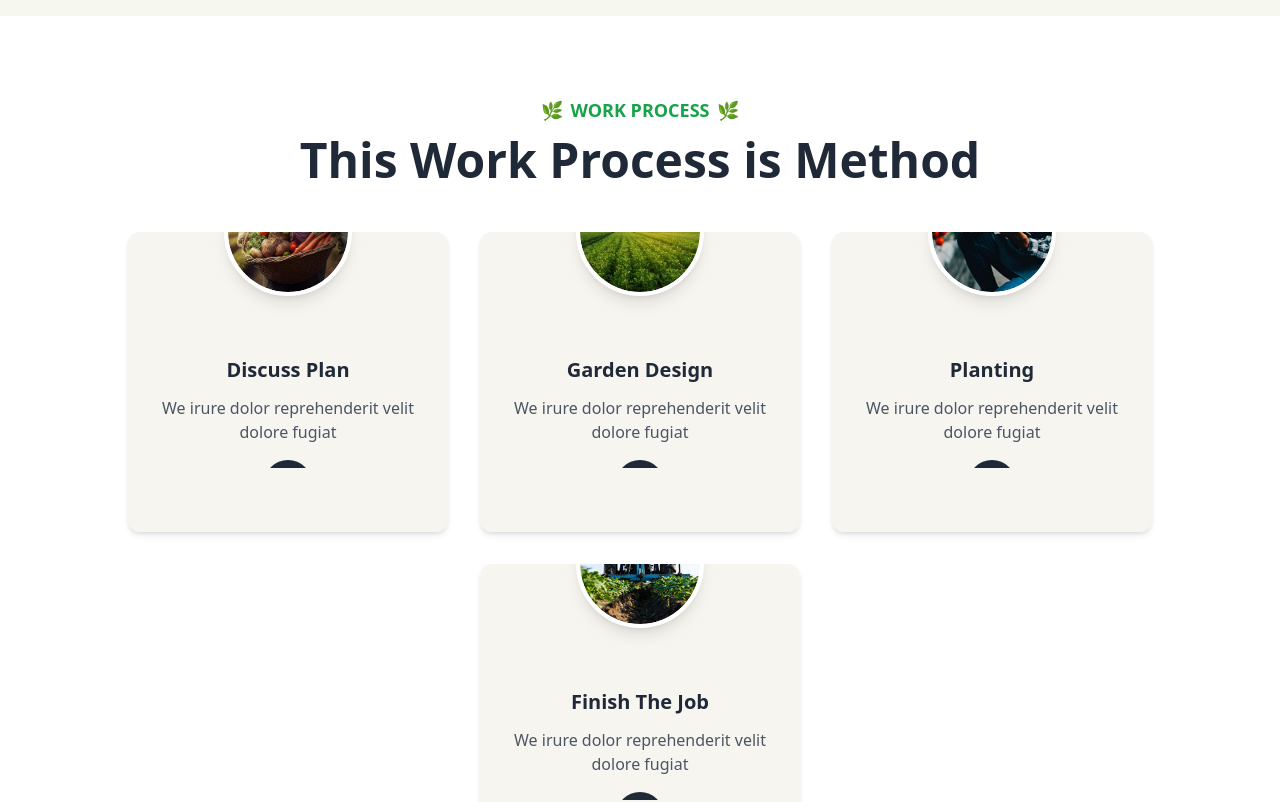
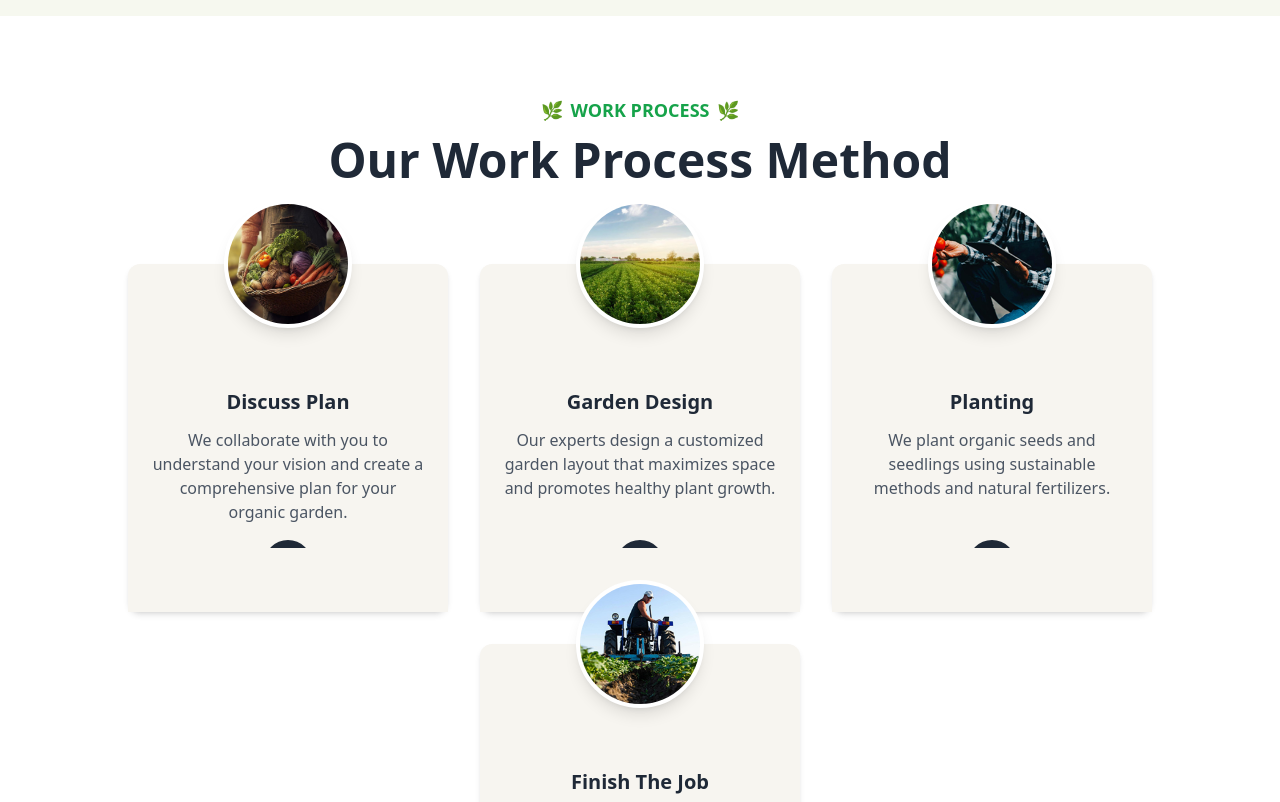
Before and after one commit to IntegerAlex/kisaancall, a Next.js app: page / in a window 1280 px wide. Shown: the part 1640-2442 px from the top of the page. Built offline with nearby package versions, Linux system fonts and the light colour scheme.

Commit message:
Card fixes

```diff
--- a/src/components/WorkProcessSection.tsx
+++ b/src/components/WorkProcessSection.tsx
@@ -2,6 +2,7 @@
 
 import * as React from "react"
 import Image from "next/image"
+import { ImageIcon } from "lucide-react"
 
 interface WorkProcessCardProps {
   imageSrc: string
@@ -16,10 +17,47 @@ const WorkProcessCard: React.FC<WorkProcessCardProps> = ({
   description,
   stepNumber,
 }) => {
+  const [imageError, setImageError] = React.useState(false)
+  const [imageLoaded, setImageLoaded] = React.useState(false)
+
+  const handleImageError = () => {
+    setImageError(true)
+  }
+
+  const handleImageLoad = () => {
+    setImageLoaded(true)
+  }
+
   return (
-    <div className="relative group flex-1 min-w-[280px] max-w-[320px] bg-[#F7F5F0] rounded-lg shadow-md overflow-hidden transition-all duration-300 ease-in-out hover:bg-[#528C4B] pb-16 pt-[100px] text-center">
-      <div className="absolute top-0 left-1/2 -translate-x-1/2 -translate-y-1/2 w-32 h-32 rounded-full bg-white shadow-lg flex items-center justify-center border-4 border-white overflow-hidden z-10">
-        <Image src={imageSrc} alt={title} fill className="rounded-full object-cover" />
+    <div className="relative group flex-1 min-w-[280px] max-w-[320px] bg-[#F7F5F0] rounded-lg shadow-md overflow-visible transition-all duration-300 ease-in-out hover:bg-[#528C4B] pb-16 pt-[100px] text-center">
+      <div className="absolute top-0 left-1/2 -translate-x-1/2 -translate-y-1/2 w-32 h-32 rounded-full bg-white shadow-lg border-4 border-white overflow-hidden z-10">
+        <div className="relative w-full h-full flex items-center justify-center">
+          {imageError ? (
+            <div className="w-full h-full bg-gray-100 flex items-center justify-center">
+              <ImageIcon className="w-8 h-8 text-gray-400" />
+            </div>
+          ) : (
+            <>
+              <Image
+                src={imageSrc}
+                alt={title}
+                fill
+                className="object-cover transition-opacity duration-300"
+                style={{
+                  opacity: imageLoaded ? 1 : 0,
+                }}
+                onError={handleImageError}
+                onLoad={handleImageLoad}
+                sizes="128px"
+              />
+              {!imageLoaded && !imageError && (
+                <div className="absolute inset-0 bg-gray-100 flex items-center justify-center">
+                  <div className="animate-spin rounded-full h-6 w-6 border-2 border-gray-300 border-t-gray-600"></div>
+                </div>
+              )}
+            </>
+          )}
+        </div>
       </div>
       <div className="p-6 relative z-0">
         <h3 className="text-xl font-bold mb-3 text-gray-800 transition-colors duration-300 group-hover:text-white">
@@ -29,7 +67,7 @@ const WorkProcessCard: React.FC<WorkProcessCardProps> = ({
           {description}
         </p>
       </div>
-      <div className="absolute bottom-6 left-1/2 -translate-x-1/2 w-12 h-12 rounded-full bg-gray-800 text-white flex items-center justify-center font-bold text-lg">
+      <div className="absolute bottom-6 left-1/2 -translate-x-1/2 w-12 h-12 rounded-full bg-gray-800 text-white flex items-center justify-center font-bold text-lg group-hover:bg-[#528C4B] transition-colors duration-300">
         {`0${stepNumber}`}
       </div>
       <div className="absolute bottom-0 left-0 right-0 h-16 bg-[#F7F5F0] group-hover:bg-[#528C4B] transition-colors duration-300 ease-in-out"></div>
@@ -40,36 +78,36 @@ const WorkProcessCard: React.FC<WorkProcessCardProps> = ({
 const WorkProcessSection: React.FC = () => {
   const processSteps = [
     {
-      imageSrc: "/images/faq-1-1.jpg", // Using an existing image for now, will replace with correct one if available
+      imageSrc: "/images/faq-1-1.jpg",
       title: "Discuss Plan",
-      description: "We irure dolor reprehenderit velit dolore fugiat",
+      description: "We collaborate with you to understand your vision and create a comprehensive plan for your organic garden.",
     },
     {
-      imageSrc: "/images/project-1-1.jpg", // Using an existing image for now
+      imageSrc: "/images/project-1-1.jpg",
       title: "Garden Design",
-      description: "We irure dolor reprehenderit velit dolore fugiat",
+      description: "Our experts design a customized garden layout that maximizes space and promotes healthy plant growth.",
     },
     {
-      imageSrc: "/images/service-2-1.jpg", // Using an existing image for now
+      imageSrc: "/images/service-2-1.jpg",
       title: "Planting",
-      description: "We irure dolor reprehenderit velit dolore fugiat",
+      description: "We plant organic seeds and seedlings using sustainable methods and natural fertilizers.",
     },
     {
-      imageSrc: "/images/service-2-2.jpg", // Using an existing image for now
+      imageSrc: "/images/service-2-2.jpg",
       title: "Finish The Job",
-      description: "We irure dolor reprehenderit velit dolore fugiat",
+      description: "We ensure your garden is thriving and provide ongoing support for long-term success.",
     },
   ];
 
   return (
     <section className="py-20 px-6 md:px-12 bg-white">
       <div className="max-w-7xl mx-auto">
-        <div className="text-center mb-12">
+        <div className="text-center mb-20">
           <p className="text-green-600 font-semibold mb-3 flex items-center justify-center text-lg">
             <span className="mr-2">🌿</span>WORK PROCESS<span className="ml-2">🌿</span>
           </p>
           <h2 className="text-4xl md:text-5xl font-bold text-gray-800">
-            This Work Process is Method
+            Our Work Process Method
           </h2>
         </div>
         <div className="flex flex-wrap justify-center gap-8">
```
